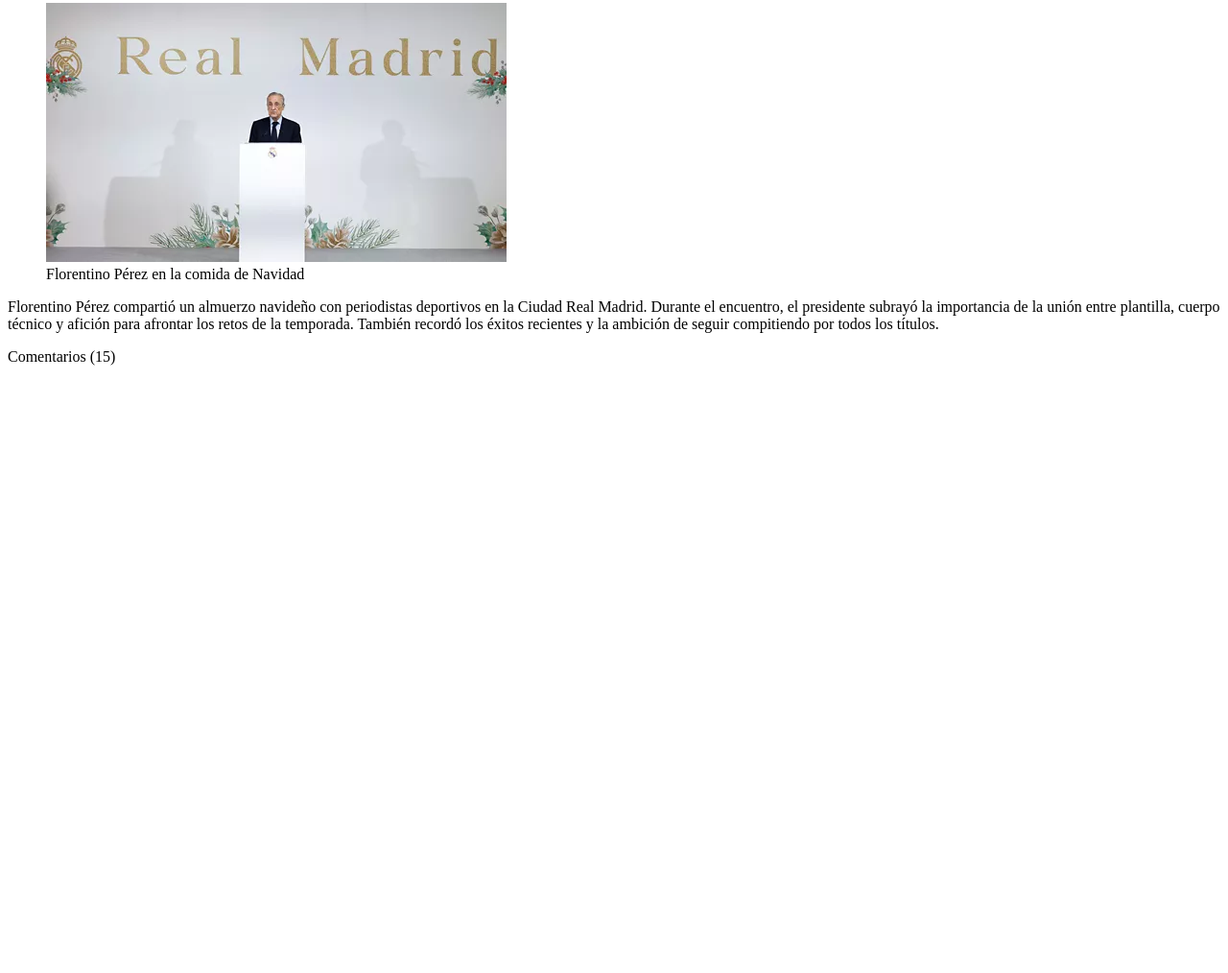
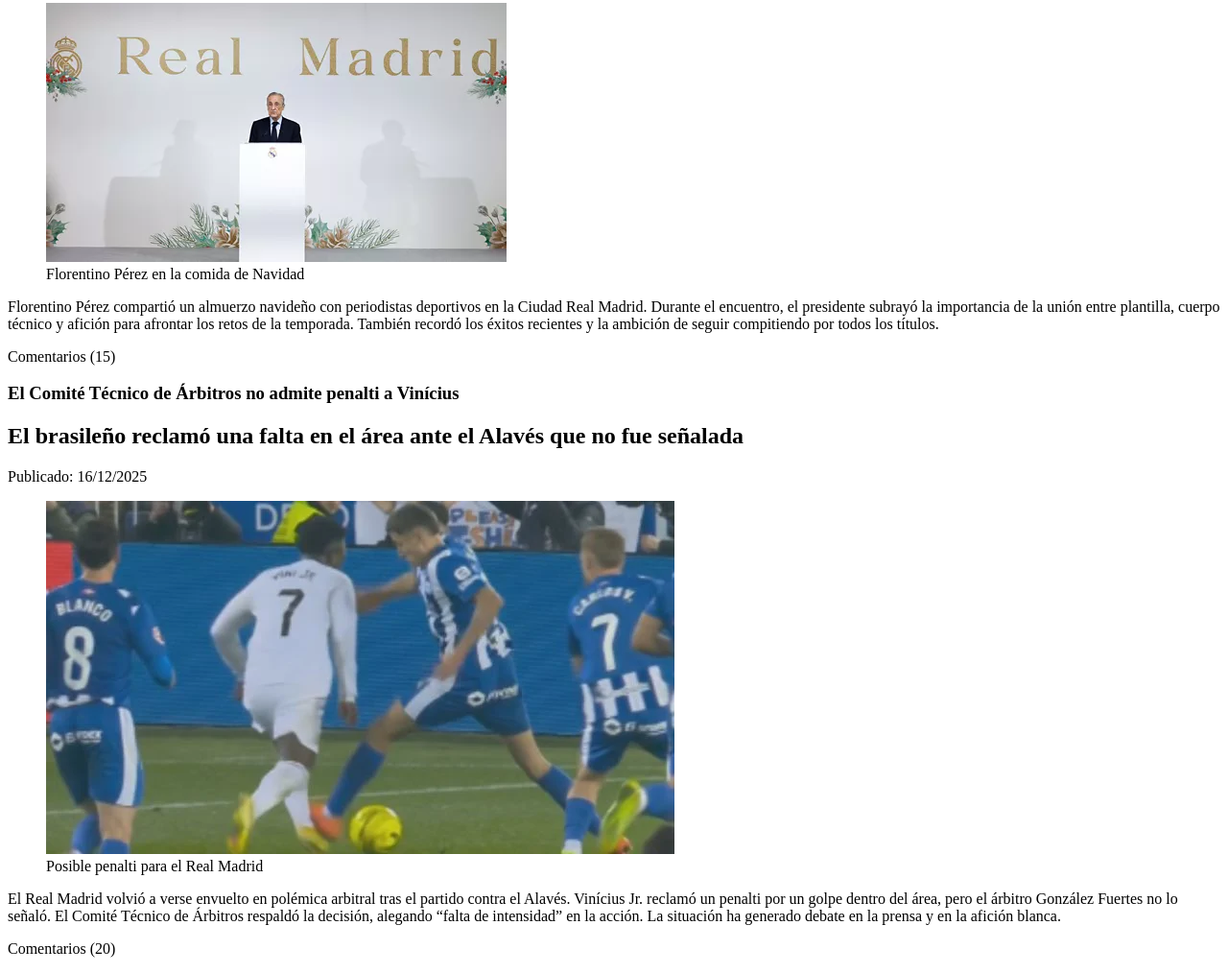
Before and after one commit to pompito088-stack/Actividad_Periodico_NOA, a plain HTML site: page index.html in a window 1280 px wide. Shown: the part 2589-3603 px from the top of the page at 96% size. Before the commit the page ends 2986 px from the top, so only its background shows below. Drawn offline with Linux system fonts and the light colour scheme.

Commit message:
Noticias secundaria 5 ok

```diff
--- a/index.html
+++ b/index.html
@@ -162,6 +162,32 @@
             </article>
             <!--Fin noticia secundaria 4-->
 
+            <!--Inicio noticia secundaria 5-->
+            <article>
+                <header>
+                    <hgroup>
+                        <h1>El Comité Técnico de Árbitros no admite penalti a Vinícius</h1>
+                        <h2>El brasileño reclamó una falta en el área ante el Alavés que no fue señalada</h2>
+                    </hgroup>
+                    <p>Publicado: 16/12/2025</p>
+                </header>
+                <figure>
+                    <img src="./imgs/Vinicius penalti.webp" alt="Posible penalti para el Real Madrid">
+                    <figcaption>Posible penalti para el Real Madrid</figcaption>
+                </figure>
+                <p>
+                    El Real Madrid volvió a verse envuelto en polémica arbitral tras el partido contra
+                    el Alavés. Vinícius Jr. reclamó un penalti por un golpe dentro del área, pero el
+                    árbitro González Fuertes no lo señaló. El Comité Técnico de Árbitros respaldó la
+                    decisión, alegando “falta de intensidad” en la acción. La situación ha generado
+                    debate en la prensa y en la afición blanca.
+                </p>
+                <footer>
+                    <p>Comentarios (20)</p>
+                </footer>
+            </article>
+            <!--Fin noticia secundaria 5-->
+
         </section>
         <!--Fin de las noticias secundarias-->
     </main>
```
Also changed, not shown: imgs/Vinicius penalti.webp (added).
